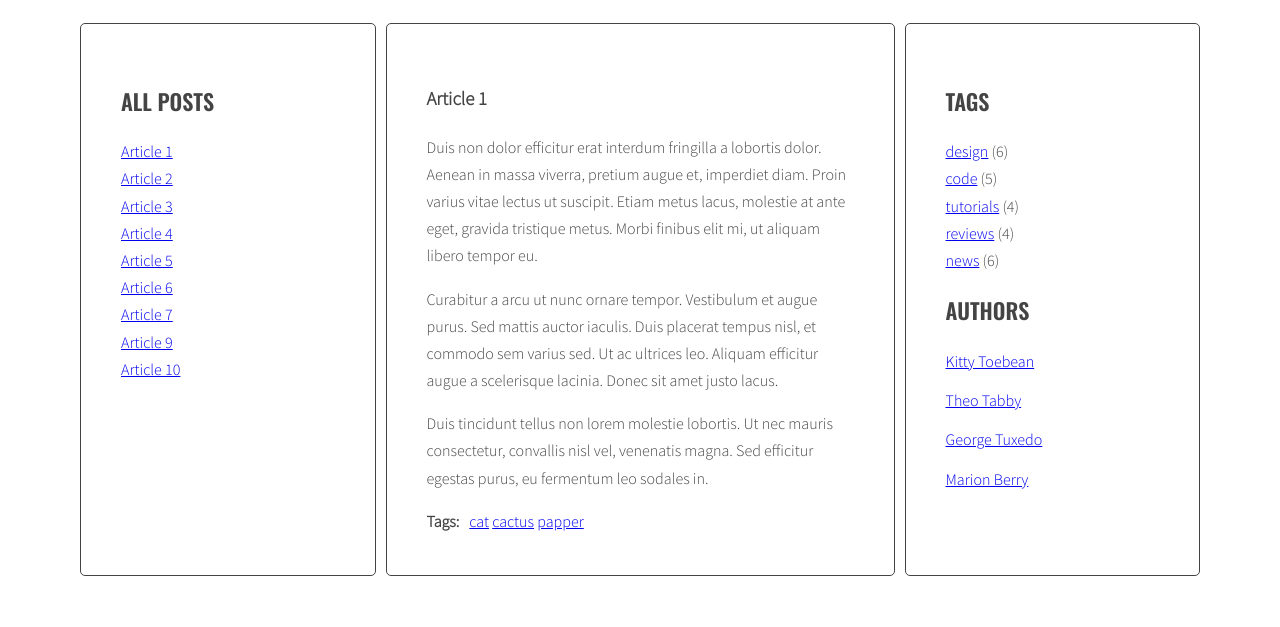
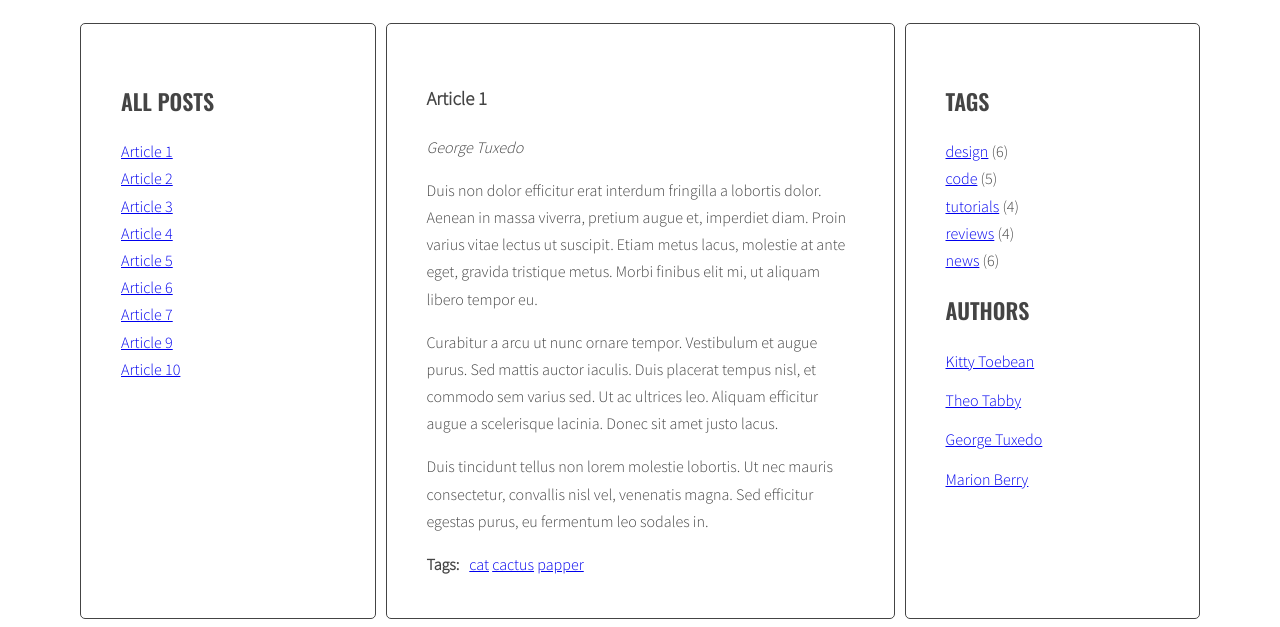
Before and after one commit to mateusz-andrzej-krupa/javascript-blog, a website: page index.html in a window 1280 px wide. Shown: the part 220-847 px from the top of the page. Before the commit the page ends 804 px from the top, so only its background shows below. Drawn offline with nearby package versions, Linux system fonts and the light colour scheme.

Commit message:
Add generateAuthors function.

```diff
--- a/index.html
+++ b/index.html
@@ -45,7 +45,7 @@
                   </ul>
                 </div>
               </article>
-              <article class="post" id="article-3" data-tags="long measure papper" data-authos= "George Tuxedo">
+              <article class="post" id="article-3" data-tags="long measure papper" data-author= "George Tuxedo">
                 <h3 class="post-title">Article 3</h3>
                 <p class="post-author"></p>
                 <div class="post-content">
--- a/js/script.js
+++ b/js/script.js
@@ -171,15 +171,24 @@
     //console.log(articles);
     /* [OK] START LOOP: for every article: */
     for (let article of articles){
-      /* [DONE] find atribute post-author */
+      /* [DONE] find author wrapper */
+      const authorWrapper = document.querySelector(optArticleAuthorSelector);
+      //console.log('wrappery autorow: ', authorWrapper);
+      /* [DONE] make html variable with empty string */
+      let html = '';
+      /* [DONE] get author from data-autor attribute */
       const articleAuthor = article.getAttribute('data-author');
       //console.log('autor to: ', articleAuthor);
-      /* insert HTML of all the links into the author wrapper */
-
-      optArticleAuthorSelector.innerText =  articleAuthor;
-      console.log(optArticleAuthorSelector);
-
-      /* END LOOP: for every article: */
+      /* [DONE] generate HTML of the link */
+      const authorLink = '<p class="post-author">' + articleAuthor + '</p>';
+      console.log('linki dla autorow:', authorLink);
+      /* [DONE] add generated code to html variable */
+      html = html + authorLink;
+      //console.log('html dla autorow', html);
+      /* [DONE] insert HTML of all the links into the tags wrapper */
+      authorWrapper.innerHTML = html;
+      //console.log('html: ', html);
+      /* [OK] END LOOP: for every article: */
     }
   };
   generateAuthors();
```
